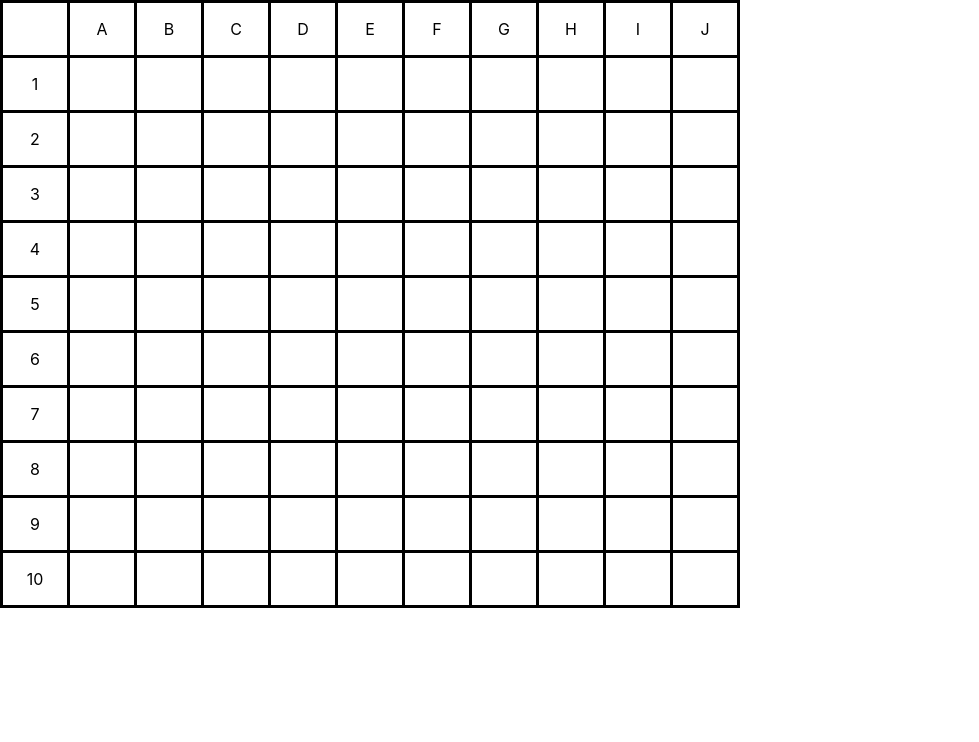
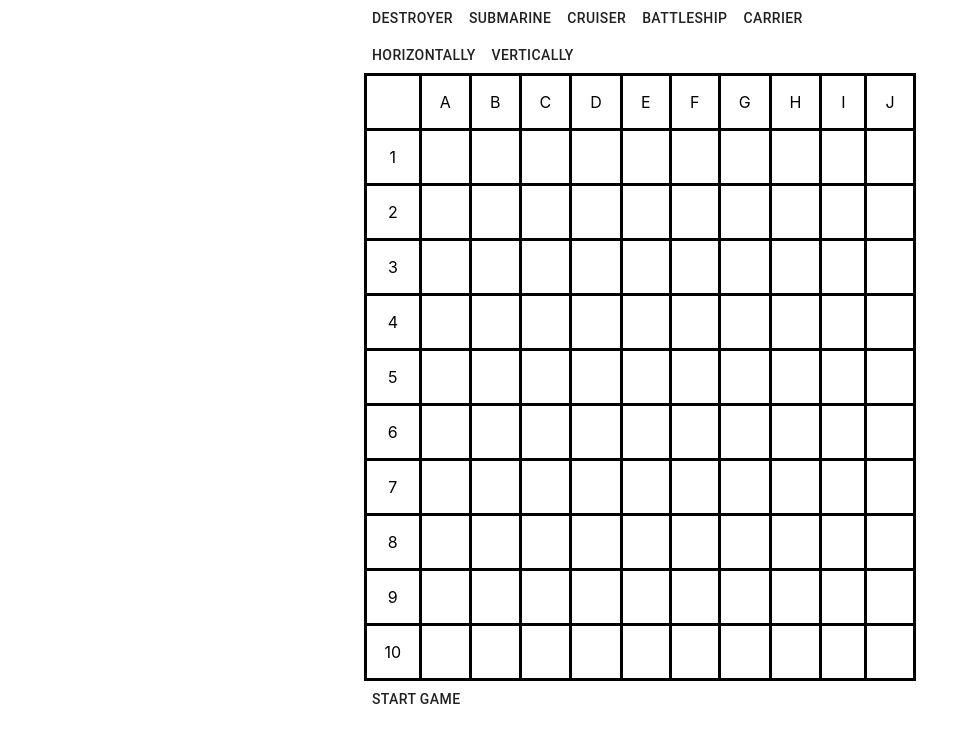
Before and after one commit to NinetiesPaul/react-js-battleship, a React (Create React App) app: page / in a window 1280 px wide. Shown: the top 742 px of the page, without its empty margins (0-979 px from the left). Built offline with nearby package versions, Linux system fonts and the light colour scheme.

Commit message:
drawing board; added ship selection button; disabling ship selection button after positioning

```diff
--- a/src/App.js
+++ b/src/App.js
@@ -1,13 +1,67 @@
 import { Component } from 'react';
+
 import './App.css';
 import Board from "./components/Board"
 
-class App extends Component {
-  render() {
-    return(
-      <Board/>
-    )
-  };
+class App extends Component
+{
+	constructor()
+	{
+		super();
+
+		this.state = {
+			isDestroyerSet: false,
+			isSubmarineSet: false,
+			isCruiserSet: false,
+			isBattleshipSet: false,
+			isCarrierSet: false,
+			shipPositions: [["","","","","","","","","",""],["","","","","","","","","",""],["","","","","","","","","",""],["","","","","","","","","",""],["","","","","","","","","",""],["","","","","","","","","",""],["","","","","","","","","",""],["","","","","","","","","",""],["","","","","","","","","",""],["","","","","","","","","",""]]
+		}
+	}
+
+	cellInteraction(data)
+	{
+		const stateUpdate = {}
+
+
+		if (data.shipSize === 1) {
+			stateUpdate.isDestroyerSet = true;
+		}
+
+		if (data.shipSize === 2) {
+			stateUpdate.isSubmarineSet = true;
+		}
+
+		if (data.shipSize === 3) {
+			stateUpdate.isCruiserSet = true;
+		}
+
+		if (data.shipSize === 4) {
+			stateUpdate.isBattleshipSet = true;
+		}
+
+		if (data.shipSize === 5) {
+			stateUpdate.isCarrierSet = true;
+		}
+
+		const currentGrid = this.state.shipPositions;
+		currentGrid[data.shipLogicPosition[0]][data.shipLogicPosition[1]] = "X";
+		stateUpdate.shipPositions = currentGrid;
+
+		this.setState(stateUpdate);
+	}
+
+	render()
+	{
+		return(
+			<section>
+				<Board
+				shipButtonsStatus={this.state}
+				cellInteraction={this.cellInteraction.bind(this)}
+				shipPositions={this.state.shipPositions} />
+			</section>
+		)
+	};
 }
 
 export default App;
--- a/src/components/Board.jsx
+++ b/src/components/Board.jsx
@@ -1,18 +1,111 @@
-import { React, Component } from "react";
+import { React } from "react";
+import { Component } from 'react';
+import { Container } from '@mui/material';
+import { Button } from "@material-ui/core";
 
 class Board extends Component {
 
-    letters = ['', 'A', 'B', 'C', 'D', 'E', 'F', 'G', 'H', 'I', 'J'];
+    constructor()
+    {
+        super();
+
+        this.gameStage = 1;
+
+        this.shipPositions = [];
+        this.currentSelectedShip = "";
+        this.currentSelectedShipOrientation = "";
+        this.warning = "";
+    }
+
+    handleClickCell(event)
+    {
+        if (this.gameStage === 1) {
+            if (this.currentSelectedShip !== "" && this.currentSelectedShipOrientation !== "") {
+
+                this.warning = "";
+                /*if (this.currentSelectedShip > 1 &&
+                    ((event.target.getAttribute("py") + this.currentSelectedShip) > 9)) {
+
+                    console.log("invalid", event.target.getAttribute("py"), this.currentSelectedShip)
+                    this.warning = "Invalid position!";
+                    return false;
+                }*/
+
+                const data = {
+                    shipSize: this.currentSelectedShip,
+                    shipVisualPosition: event.target.id,
+                    shipLogicPosition: [event.target.getAttribute("px"), event.target.getAttribute("py")],
+                    shipOrientation: this.currentSelectedShipOrientation
+                };
+
+                this.props.cellInteraction(data)
+
+                this.currentSelectedShip = "";
+            }
+        }
+    }
+
+
+
+    handleClickShipSelectionButton(size)
+    {
+        if (this.gameStage === 1) {
+            this.currentSelectedShip = size;
+        }
+    }
+
+    handleClickShipOrientationButton(orientation)
+    {
+        if (this.gameStage === 1) {
+            this.currentSelectedShipOrientation = orientation;
+        }
+    }
+
+    handleStartGame()
+    {
+        if (this.gameStage === 1) {
+            this.gameStage += 1;
+        }
+    }
 
     render()
     {
+        const letters = ['', 'A', 'B', 'C', 'D', 'E', 'F', 'G', 'H', 'I', 'J'];
+
         return (
-            <section>
+            <Container component="article" maxWidth="sm">
+                <span id="shipSizeSelection">
+                    <Button
+                    onClick={() => this.handleClickShipSelectionButton(1)}
+                    disabled={this.props.shipButtonsStatus.isDestroyerSet}>Destroyer</Button>
+
+                    <Button
+                    onClick={() => this.handleClickShipSelectionButton(2)}
+                    disabled={this.props.shipButtonsStatus.isSubmarineSet}>Submarine</Button>
+
+                    <Button
+                    onClick={() => this.handleClickShipSelectionButton(3)}
+                    disabled={this.props.shipButtonsStatus.isCruiserSet}>Cruiser</Button>
+
+                    <Button
+                    onClick={() => this.handleClickShipSelectionButton(4)}
+                    disabled={this.props.shipButtonsStatus.isBattleshipSet}>Battleship</Button>
+
+                    <Button
+                    onClick={() => this.handleClickShipSelectionButton(5)}
+                    disabled={this.props.shipButtonsStatus.isCarrierSet}>Carrier</Button>
+                </span><br/>
+
+                <span id="shipOrientationSelection">
+                    <Button onClick={() => this.handleClickShipOrientationButton("leftToRight")}>Horizontally</Button>
+                    <Button onClick={() => this.handleClickShipOrientationButton("topToBottom")}>Vertically</Button>
+                </span><br/>
+
                 <table id="board">
                     <thead>
                         <tr>
                             {
-                                this.letters.map((k,i) => {
+                                letters.map((k,i) => {
                                     return(
                                         <td key={i}>{k}</td>
                                     )
@@ -30,10 +123,12 @@ class Board extends Component {
                                                 Array(10).fill("").map((k,cell_i) => {
                                                     return(
                                                         <td
-                                                        id={row_i + "_" + cell_i}
+                                                        id={letters[cell_i + 1] + "_" + (row_i + 1)}
+                                                        px={row_i}
+                                                        py={cell_i}
                                                         key={cell_i}
-                                                        onClick={(event) => {console.log(event.target.id)}}
-                                                        ></td>
+                                                        onClick={this.handleClickCell.bind(this)}
+                                                        >{this.props.shipPositions[row_i][cell_i]}</td>
                                                     )
                                                 })
                                             }
@@ -43,7 +138,15 @@ class Board extends Component {
                             }
                     </tbody>
                 </table>
-            </section>
+
+                <span>
+                    {this.warning}
+                </span>
+
+                <span>
+                    <Button onClick={() => this.handleStartGame(1)}>Start Game</Button>
+                </span>
+            </Container>
         )
     }
 }
```
